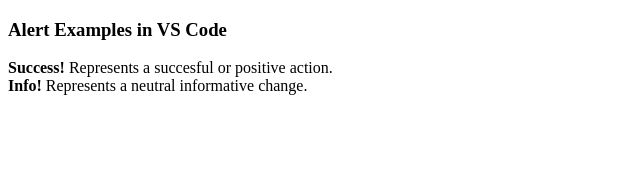
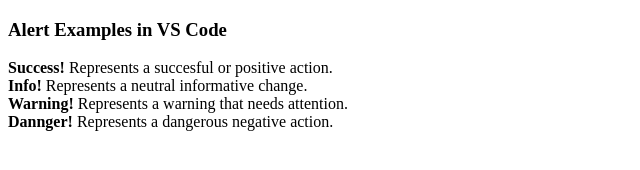
Before and after one commit to djika17/ProjetGitVScode, a plain HTML site: page index.html in a window 1280 px wide. Shown: the whole page, without its empty margins (0-640 px from the left). Drawn offline with Linux system fonts and the light colour scheme.

Commit message:
Added Features

```diff
--- a/index.html
+++ b/index.html
@@ -1,12 +1,14 @@
 <!DOCTYPE html>
 <html lang="en">
     <head>
-        <title>Alert Examples</title>
+        <title>Alert Examples!!</title>
         <meta charset = "utf-8">
     </head>
     <body>
         <h3>Alert Examples in VS Code</h3>
         <strong>Success!</strong> Represents a succesful or positive action.</br>
         <strong>Info!</strong> Represents a neutral informative change.</br>
+        <strong>Warning!</strong> Represents a warning that needs attention.</br>
+        <strong>Dannger!</strong> Represents a dangerous negative action.</br>
     </body>
 </html>
```
